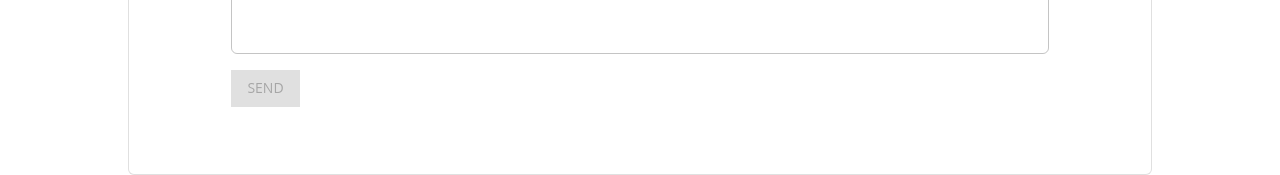
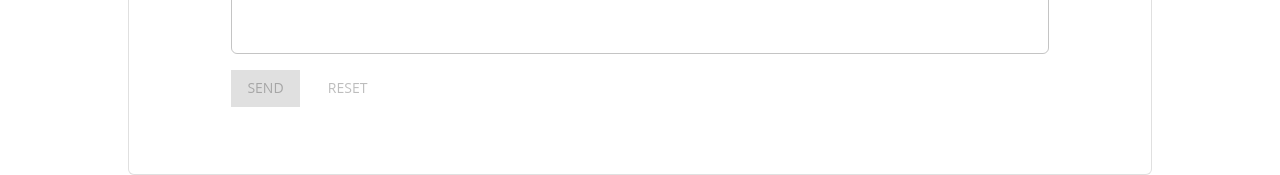
Before and after one commit to UniversityOfHelsinkiCS/gptwrapper, a React (Vite) app: page / in a window 1280 px wide. Shown: the part 459-634 px from the top of the page. Built offline with nearby package versions, Linux system fonts and the light colour scheme; no server answers.

Commit message:
Add button to reset conversation

```diff
--- a/src/client/components/Chat/SendMessage.tsx
+++ b/src/client/components/Chat/SendMessage.tsx
@@ -8,12 +8,16 @@ const SendMessage = ({
   message,
   setMessage,
   handleSend,
+  handleReset,
   disabled,
+  resetDisabled,
 }: {
   message: string
   setMessage: Set<string>
   handleSend: () => void
+  handleReset: () => void
   disabled: boolean
+  resetDisabled: boolean
 }) => {
   const { t } = useTranslation()
 
@@ -42,6 +46,13 @@ const SendMessage = ({
       >
         {t('send')}
       </Button>
+      <Button
+        sx={{ ml: 2 }}
+        onClick={handleReset}
+        disabled={resetDisabled}
+      >
+        {t('reset')}
+      </Button>
     </Box>
   )
 }
--- a/src/client/components/Chat/index.tsx
+++ b/src/client/components/Chat/index.tsx
@@ -45,6 +45,13 @@ const Chat = () => {
     setCompletion('')
   }
 
+  const handleReset = () => {
+    setMessages([])
+    setSystem('')
+    setMessage('')
+    setCompletion('')
+  }
+
   return (
     <Box
       sx={{
@@ -68,8 +75,10 @@ const Chat = () => {
         <SendMessage
           message={message}
           setMessage={setMessage}
+          handleReset={handleReset}
           handleSend={handleSend}
           disabled={message.length === 0 || completion !== ''}
+          resetDisabled={messages.length === 0 && system.length === 0 && message.length === 0}
         />
       </Paper>
     </Box>
--- a/src/client/locales/en.json
+++ b/src/client/locales/en.json
@@ -2,7 +2,8 @@
   "common": {
     "appName": "Gptwrapper",
     "admin": "Admin",
-    "send": "Send"
+    "send": "Send",
+    "reset": "Reset"
   },
   "footer": {
     "contactSupport": "Contact support: <mailTo>{{supportEmail}}</mailTo>"
--- a/src/client/locales/fi.json
+++ b/src/client/locales/fi.json
@@ -2,7 +2,8 @@
   "common": {
     "appName": "Gptwrapper",
     "admin": "Ylläpito",
-    "send": "Lähetä"
+    "send": "Lähetä",
+    "reset": "Tyhjennä"
   },
   "footer": {
     "contactSupport": "Ota yhteyttä tukeen: <mailTo>{{supportEmail}}</mailTo>"
--- a/src/client/locales/sv.json
+++ b/src/client/locales/sv.json
@@ -1,7 +1,9 @@
 {
   "common": {
     "appName": "",
-    "admin": ""
+    "admin": "",
+    "send": "",
+    "reset": ""
   },
   "footer": {
     "contactSupport": ""
```
